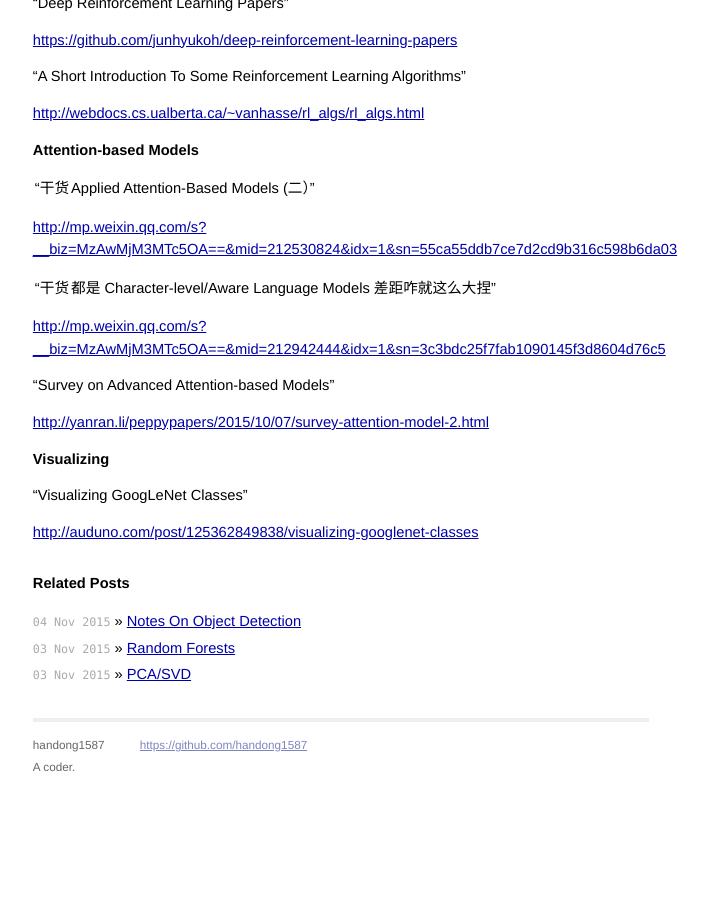
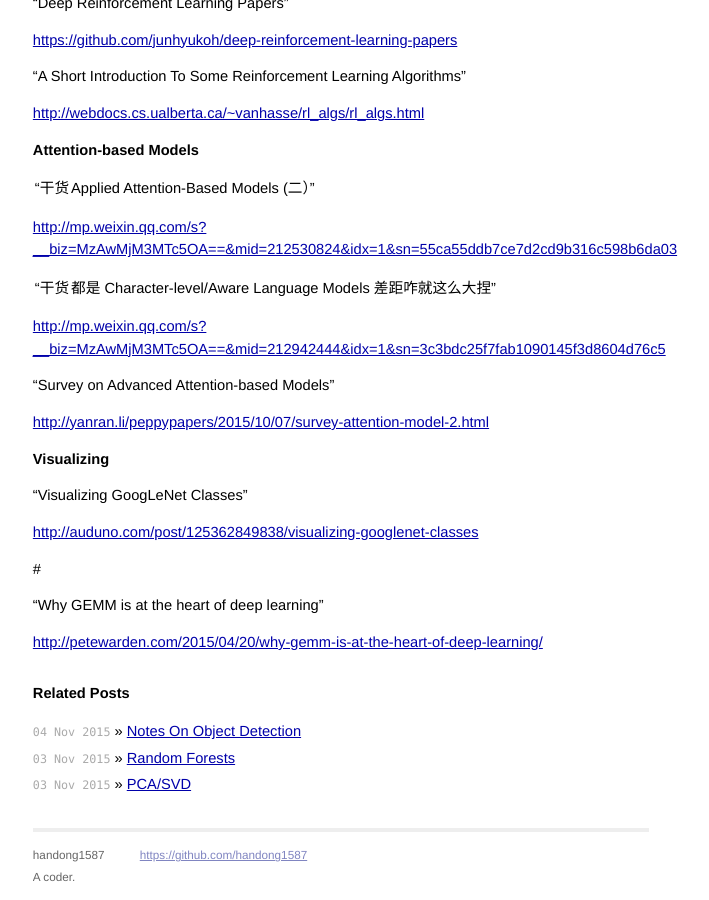
Before and after one commit to handong1587/handong1587.github.io, a Jekyll site: the page built from _posts/deep_learning/2015-07-01-useful-blogs.md, in a window 1280 px wide and 900 px high, scrolled down 2290 px. Shown: the whole window, without its empty margins (299-1008 px from the left). Built offline with Jekyll 4.4.1, drawn with Linux system fonts in a browser that asks for light colours; Markdown is read by kramdown in place of the engine named in the settings; comment, search, counter and statistics services are not loaded; before the commit the page ends 3080 px from its top, so only the background shows below that.

Commit message:
update dl-blogs.md

```diff
--- a/_posts/deep_learning/2015-07-01-useful-blogs.md
+++ b/_posts/deep_learning/2015-07-01-useful-blogs.md
@@ -145,3 +145,9 @@ title: Useful Blogs
 "Visualizing GoogLeNet Classes"
 
 [http://auduno.com/post/125362849838/visualizing-googlenet-classes](http://auduno.com/post/125362849838/visualizing-googlenet-classes)
+
+#
+
+"Why GEMM is at the heart of deep learning"
+
+[http://petewarden.com/2015/04/20/why-gemm-is-at-the-heart-of-deep-learning/](http://petewarden.com/2015/04/20/why-gemm-is-at-the-heart-of-deep-learning/)
```
